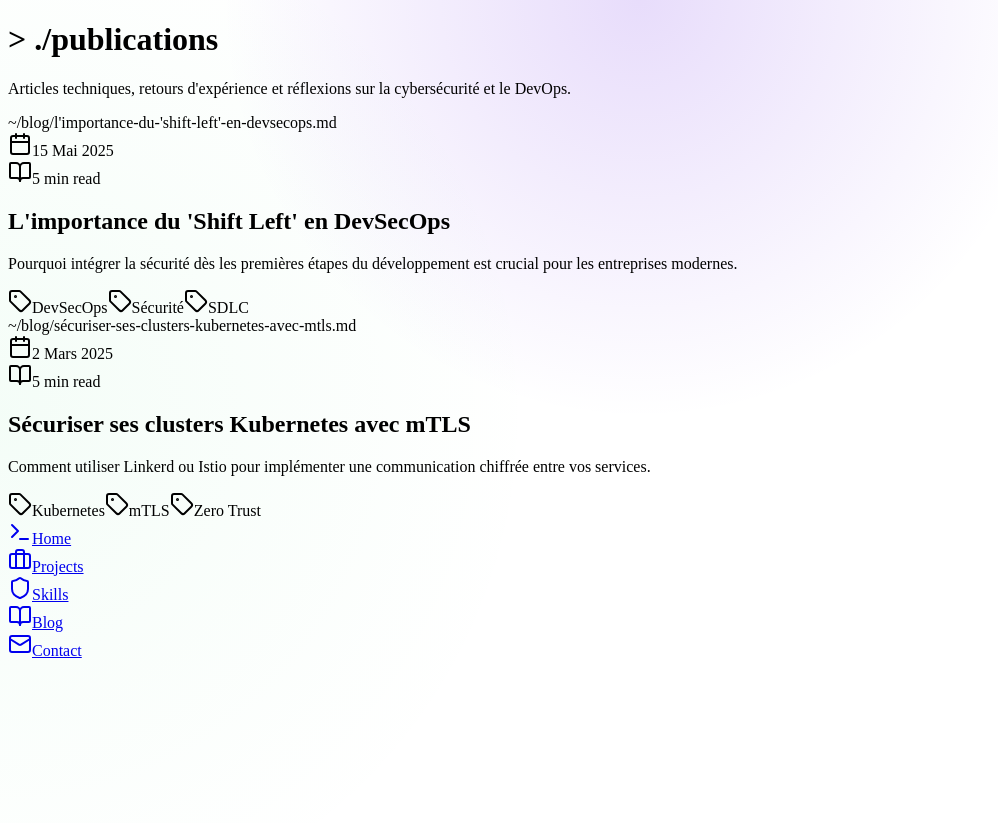
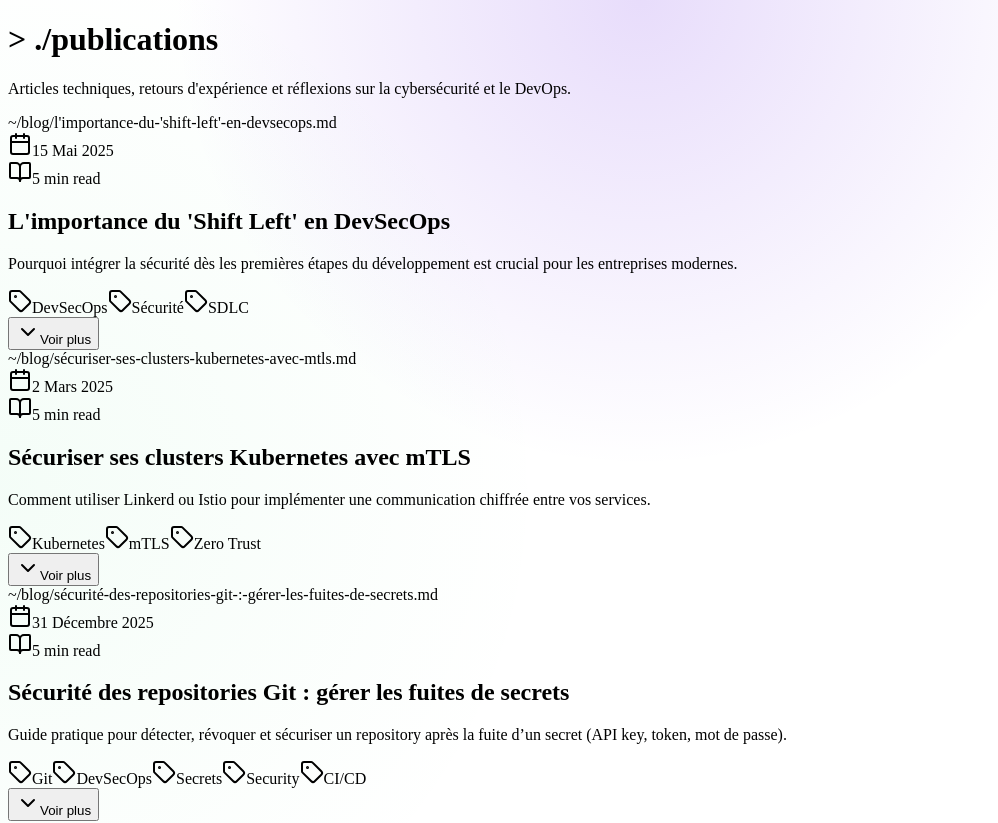
Before and after one commit to hamidbong/hamidbongfolio, a React (Vite) app in the folder client/: page /publications in a window 1280 px wide. Shown: the top 823 px of the page, without its empty margins (0-998 px from the left). Built offline with nearby package versions, Linux system fonts and the light colour scheme; a web font is replaced by a local one.

Commit message:
ajout de la bouttopn voire pluspour section blog pour les publication

```diff
--- a/client/src/hooks/use-portfolio.ts
+++ b/client/src/hooks/use-portfolio.ts
@@ -184,7 +184,26 @@ const MOCK_PUBLICATIONS: Publication[] = [
     excerpt: "Comment utiliser Linkerd ou Istio pour implémenter une communication chiffrée entre vos services.",
     content: "Le mTLS (Mutual TLS) assure que le trafic entre les microservices est non seulement chiffré, mais aussi que chaque service authentifie l'autre. C'est un pilier de l'architecture Zero Trust au sein d'un cluster Kubernetes.",
     tags: ["Kubernetes", "mTLS", "Zero Trust"]
+  },
+  {
+    id: 3,
+    title: "Sécurité des repositories Git : gérer les fuites de secrets",
+    date: "31 Décembre 2025",
+    excerpt: "Guide pratique pour détecter, révoquer et sécuriser un repository après la fuite d’un secret (API key, token, mot de passe).",
+    content: `
+    Les repositories Git sont souvent la première cible lors d’une compromission.
+    Une fuite de secret (token, clé API, mot de passe) peut entraîner un accès non autorisé,
+    des pertes financières ou une compromission complète de l’infrastructure.
+
+    Ce tutoriel présente une approche DevSecOps pour :
+    - Identifier un secret exposé
+    - Révoquer et corriger l’incident
+    - Nettoyer l’historique Git
+    - Mettre en place des protections pour éviter toute récidive
+    `,
+    tags: ["Git", "DevSecOps", "Secrets", "Security", "CI/CD"]
   }
+
 ];
 
 export function useProjects() {
--- a/client/src/pages/Publications.tsx
+++ b/client/src/pages/Publications.tsx
@@ -1,10 +1,13 @@
 import { usePublications } from "@/hooks/use-portfolio";
 import { TerminalCard } from "@/components/TerminalCard";
-import { motion } from "framer-motion";
-import { BookOpen, Calendar, Tag } from "lucide-react";
+import { motion, AnimatePresence } from "framer-motion";
+import { BookOpen, Calendar, Tag, ChevronDown, ChevronUp } from "lucide-react";
+import { useState } from "react";
+import { Button } from "@/components/ui/button";
 
 export default function Publications() {
   const { data: publications, isLoading } = usePublications();
+  const [expandedId, setExpandedId] = useState<number | null>(null);
 
   if (isLoading) return null;
 
@@ -24,7 +27,10 @@ export default function Publications() {
       </div>
 
       <div className="grid gap-8">
-        {publications?.map((pub, idx) => (
+        {publications?.map((pub, idx) => {
+          const isExpanded = expandedId === pub.id;
+
+          return (
             <TerminalCard
               key={pub.id}
               title={`~/blog/${pub.title.toLowerCase().replace(/\s+/g, '-')}.md`}
@@ -50,7 +56,23 @@ export default function Publications() {
                   {pub.excerpt}
                 </p>
 
-              <div className="pt-4 border-t border-border/40">
+                <AnimatePresence>
+                  {isExpanded && (
+                    <motion.div
+                      initial={{ height: 0, opacity: 0 }}
+                      animate={{ height: "auto", opacity: 1 }}
+                      exit={{ height: 0, opacity: 0 }}
+                      transition={{ duration: 0.3 }}
+                      className="overflow-hidden"
+                    >
+                      <div className="pt-4 text-foreground/90 whitespace-pre-wrap font-sans border-t border-border/20 mt-4">
+                        {pub.content}
+                      </div>
+                    </motion.div>
+                  )}
+                </AnimatePresence>
+
+                <div className="pt-4 flex items-center justify-between border-t border-border/40">
                   <div className="flex flex-wrap gap-2">
                     {pub.tags.map(tag => (
                       <span key={tag} className="flex items-center gap-1 text-[10px] font-mono bg-primary/10 text-primary px-2 py-0.5 rounded border border-primary/20">
@@ -59,10 +81,30 @@ export default function Publications() {
                       </span>
                     ))}
                   </div>
+
+                  <Button
+                    variant="ghost"
+                    size="sm"
+                    onClick={() => setExpandedId(isExpanded ? null : pub.id)}
+                    className="text-primary hover:text-primary/80 hover:bg-primary/10 gap-2"
+                  >
+                    {isExpanded ? (
+                      <>
+                        <ChevronUp className="w-4 h-4" />
+                        Voir moins
+                      </>
+                    ) : (
+                      <>
+                        <ChevronDown className="w-4 h-4" />
+                        Voir plus
+                      </>
+                    )}
+                  </Button>
                 </div>
               </div>
             </TerminalCard>
-        ))}
+          );
+        })}
       </div>
     </div>
   );
```
Lines whose indentation alone changed are shown as unchanged.
